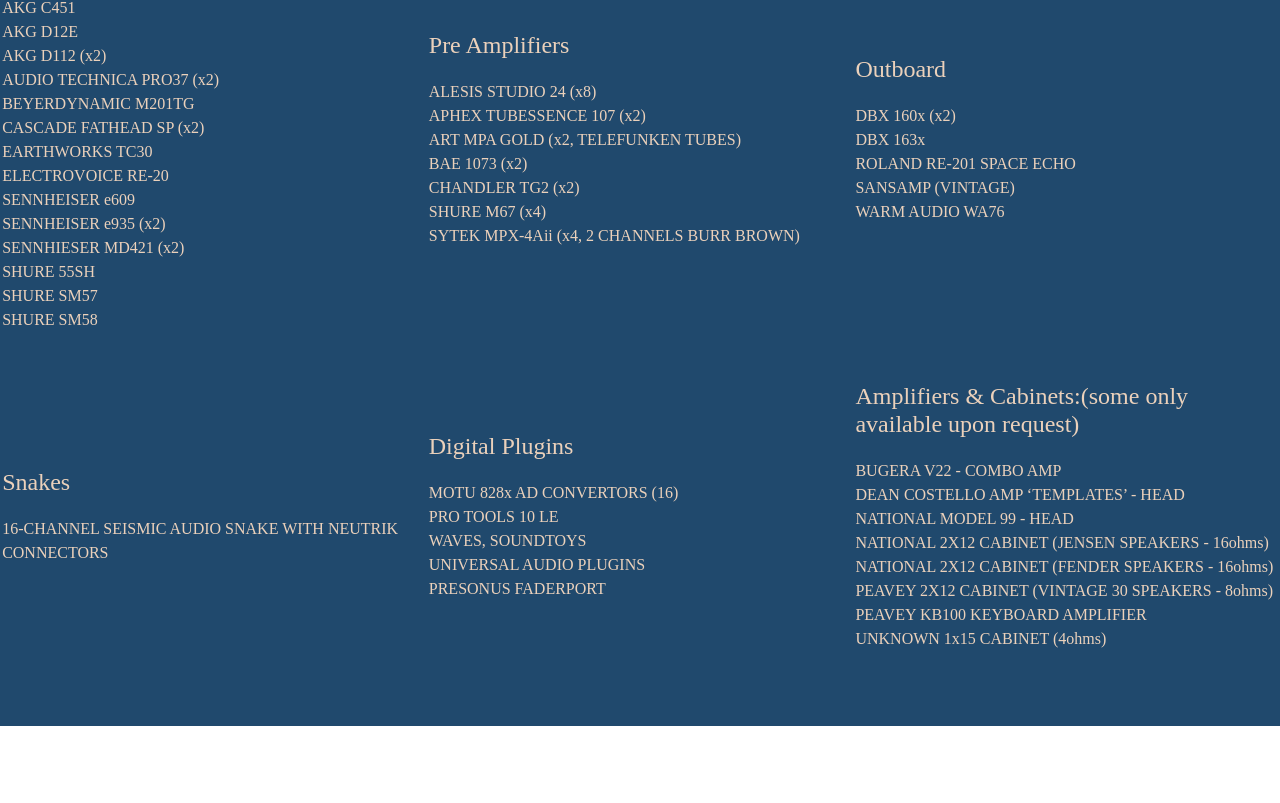
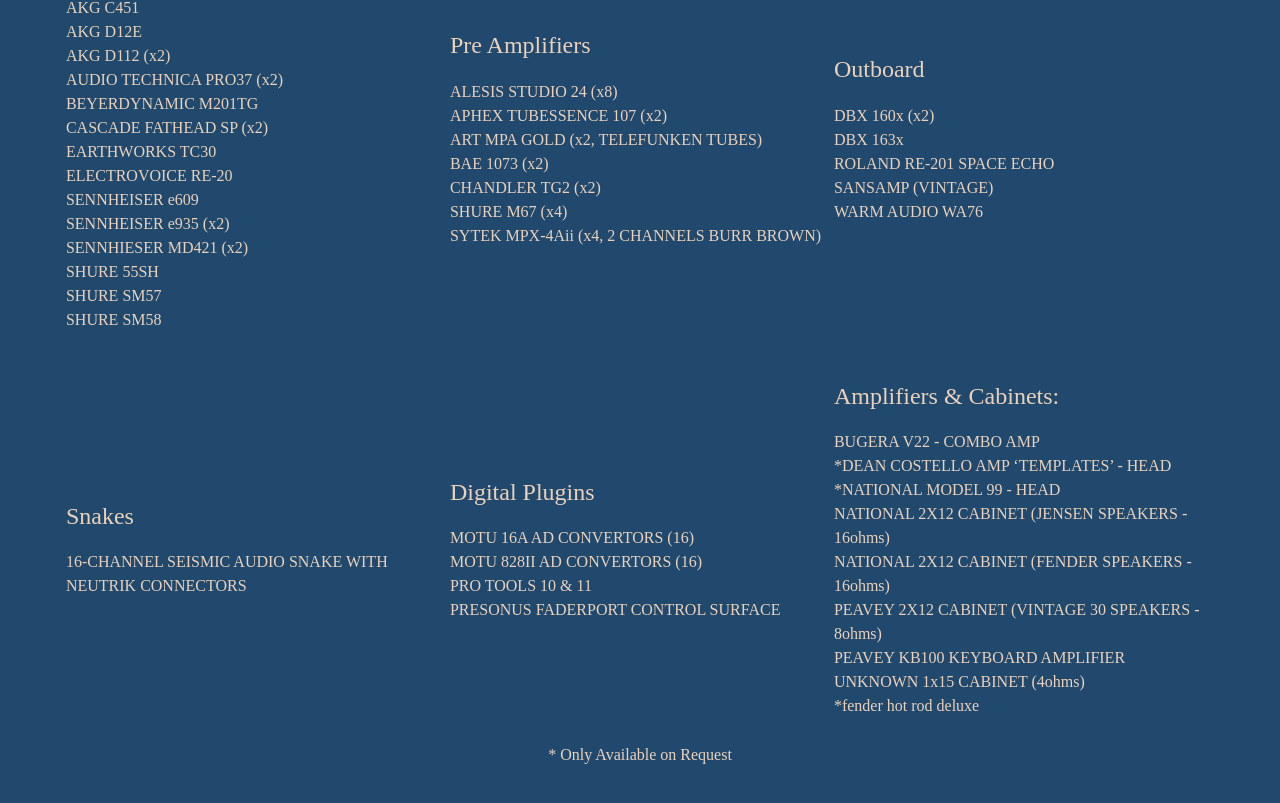
Before and after one commit to boyangm/palletSound, a React (Create React App) app in the folder client/: page /home in a window 1280 px wide. Shown: the part 1961-2764 px from the top of the page. Before the commit the page ends 2687 px from the top, so only its background shows below. Built offline with nearby package versions, Linux system fonts and the light colour scheme; a web font is replaced by a local one.

Commit message:
fixed styling

```diff
--- a/client/src/components/Gear.js
+++ b/client/src/components/Gear.js
@@ -17,7 +17,12 @@
     <Equipment {...props} data={snakes} type={{ a: 'subHeader1', b: 'list1', c : 'listItems1'}} title={`Snakes`}></Equipment>
     <Equipment {...props} data={digital} type={{ a: 'subHeader1', b: 'list1', c : 'listItems1'}} title={`Digital Plugins`}></Equipment>
 
-    <Equipment {...props} data={amps} type={{ a: 'subHeader1', b: 'list1', c : 'listItems1'}} title={`Amplifiers & Cabinets:(some only available upon request)`}></Equipment>
+    <Equipment {...props} data={amps} type={{ a: 'subHeader1', b: 'list1', c : 'listItems1'}} title={`Amplifiers & Cabinets:`}></Equipment>
+        <div className = 'subTitle'>
+            <p>* Only Available on Request</p>
+
+        </div>
+
     </div>
 
     )
--- a/client/src/components/Webstate.js
+++ b/client/src/components/Webstate.js
@@ -12,6 +12,8 @@
       }
     }
 
+
+
     return (
        <WebState.Provider value={{navState,setNavState,handleScroll}} >
        {props.children}
--- a/client/src/components/equipment.js
+++ b/client/src/components/equipment.js
@@ -6,7 +6,6 @@
     return(
         <div className = "equipCont">
             <h4 className = {type.a}> {title}</h4>
-
             <>
             <ul className = {type.b}>
             {data.map(mic =>
--- a/client/src/components/text.js
+++ b/client/src/components/text.js
@@ -38,21 +38,21 @@
 ]
 export const digital =
     [
-    `MOTU 828x AD CONVERTORS (16)`,
-    `PRO TOOLS 10 LE`,
-    `WAVES, SOUNDTOYS`,
-    `UNIVERSAL AUDIO PLUGINS`,
-    `PRESONUS FADERPORT`
+        `MOTU 16A AD CONVERTORS (16)`,
+        `MOTU 828II AD CONVERTORS (16)`,
+        `PRO TOOLS 10 & 11`,
+        `PRESONUS FADERPORT CONTROL SURFACE`
     ]
 export const amps = [
     `BUGERA V22 - COMBO AMP`,
-`DEAN COSTELLO AMP ‘TEMPLATES’ - HEAD`,
-`NATIONAL MODEL 99 - HEAD`,
+    `*DEAN COSTELLO AMP ‘TEMPLATES’ - HEAD`,
+    `*NATIONAL MODEL 99 - HEAD`,
     `NATIONAL 2X12 CABINET (JENSEN SPEAKERS - 16ohms)`,
     `NATIONAL 2X12 CABINET (FENDER SPEAKERS - 16ohms)`,
     `PEAVEY 2X12 CABINET (VINTAGE 30 SPEAKERS - 8ohms)`,
     `PEAVEY KB100 KEYBOARD AMPLIFIER`,
-`UNKNOWN 1x15 CABINET (4ohms)`
+    `UNKNOWN 1x15 CABINET (4ohms)`,
+    `*fender hot rod deluxe`
 ]
 
 export const instruments = [
--- a/client/src/helpers/videos.js
+++ b/client/src/helpers/videos.js
@@ -6,9 +6,11 @@
 import PalletShot6 from '../media/musicvid6.png'
 import PalletShot7 from '../media/musicvid7.png'
 import PalletShot8 from '../media/musicvid8.png'
+import Oshwa from '../media/Oshwa.png'
+
 export const videos = [
     {pic:PalletShot1 , video:'IbE2f_BMsVo' },
-    {pic:PalletShot2 , video:'PVvmJbO1Md8' },
+    {pic:Oshwa , video:'3sl_YUgLIFQ' },
     {pic:PalletShot3 , video:'1QM0baVk7T0' },
     {pic:PalletShot4 , video:'F72cbPxisDk' },
     {pic:PalletShot5 , video:'Nf-_mO6PM7o' },
--- a/client/src/styles/engineer.scss
+++ b/client/src/styles/engineer.scss
@@ -20,12 +20,26 @@
         h3{
             font-size: 3rem;
             margin:0 auto;
+            @media (device-height : 568px)
+            and (device-width : 320px)
+            and (-webkit-min-device-pixel-ratio: 2)
+        /* and (orientation : todo: you can add orientation or delete this comment)*/ {
+         /*IPhone 5 only CSS here*/
+             font-size: 1rem;
+        }
             @media screen and (max-width: 768px){
                font-size: 1.25rem;
                 }
         }
         p{
             margin: 0 auto;
+            @media (device-height : 568px)
+            and (device-width : 320px)
+            and (-webkit-min-device-pixel-ratio: 2)
+        /* and (orientation : todo: you can add orientation or delete this comment)*/ {
+         /*IPhone 5 only CSS here*/
+             font-size: .75rem;
+            }
         }
 
     }
@@ -37,7 +51,6 @@
 
   .subTitle{
         width: 100%;
-        color: $compliment-light;
         margin: 0 auto;
         text-align: center;
         h3{
--- a/client/src/styles/home.scss
+++ b/client/src/styles/home.scss
@@ -29,7 +29,15 @@
                 z-index:2;
 
                 font-size: 2rem;
-
+                @media (device-height : 568px)
+                and (device-width : 320px)
+                and (-webkit-min-device-pixel-ratio: 2)
+            /* and (orientation : todo: you can add orientation or delete this comment)*/ {
+             /*IPhone 5 only CSS here*/
+             top: 40%;
+             left: 7%;
+                 font-size: 1.75rem;
+            }
                 @media screen and (min-width: 768px) and (max-width: 880px) {
                     top: 20%;
                     left: 15%;
@@ -58,7 +66,15 @@
                 left: 0;
                 font-size: 1.5rem;
                 z-index:2;
-
+                @media (device-height : 568px)
+                    and (device-width : 320px)
+                    and (-webkit-min-device-pixel-ratio: 2)
+                /* and (orientation : todo: you can add orientation or delete this comment)*/ {
+                 /*IPhone 5 only CSS here*/
+                 top: 50%;
+                 left: 3%;
+                     font-size: 1rem;
+                }
                 @media screen and (min-width: 768px) and (max-width: 880px) {
                       top: 40%;
                 left: 5%;
@@ -96,6 +112,8 @@
 
         .rowCont{
             position: relative;
+            width: 90%;
+            margin: 0 auto;
             display:flex;
             flex-flow: row wrap;
             justify-content: space-around;
```
Also changed, not shown: 1 other file (tests, documents, lock files or other folders). Lines whose indentation alone changed are shown as unchanged.
